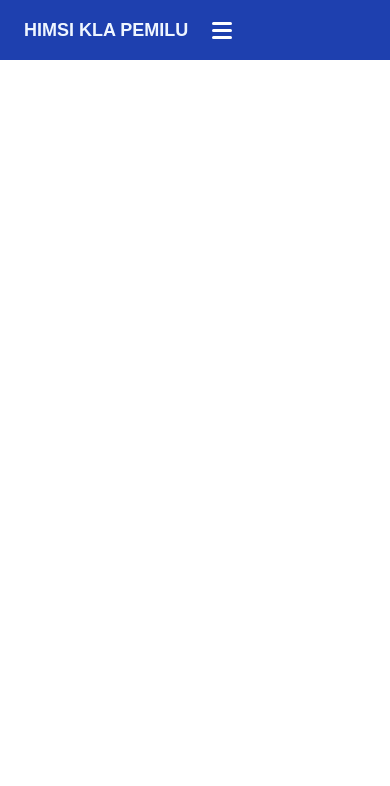
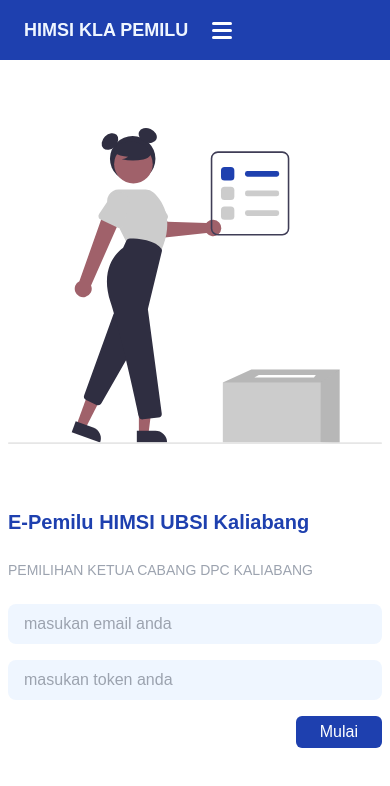
Before and after one commit to saddam-satria/himsikla-system, a React app in the folder voting/: page / in a window 390 px wide. Shown: the top 786 px of the page. Built offline with nearby package versions, Linux system fonts and the light colour scheme; no server answers.

Commit message:
add redux

```diff
--- a/voting/src/config/constant.js
+++ b/voting/src/config/constant.js
@@ -7,3 +7,5 @@
   messagingSenderId: process.env.FIREBASE_MESSAGING_SENDER_ID,
   appId: process.env.FIREBASE_APP_ID,
 };
+
+export const BASE_URL = process.env.BASE_URL || 'http://localhost:3000/';
--- /dev/null
+++ b/voting/src/middlewares/setToken.js
@@ -0,0 +1,21 @@
+import React from 'react';
+import { useDispatch } from 'react-redux';
+import getToken from '../redux/action/user/getToken';
+
+const SetToken = ({ children }) => {
+  const render = React.useRef(true);
+
+  const dispatch = useDispatch();
+  React.useEffect(() => {
+    if (render.current) {
+      dispatch(getToken());
+    }
+    return () => {
+      render.current = false;
+    };
+  }, [dispatch]);
+
+  return children;
+};
+
+export default SetToken;
--- a/voting/src/pages/homepage.js
+++ b/voting/src/pages/homepage.js
@@ -1,22 +1,90 @@
-import React, { useState, useEffect } from 'react';
-import axios from '../config/axios';
+import React from 'react';
+import { useSelector } from 'react-redux';
+import { useDispatch } from 'react-redux';
+import { Link } from 'react-router-dom';
+import { BASE_URL } from '../config/constant';
+import loginReduxAction from '../redux/action/user/login';
 
 function Homepage() {
-  const [counter, setCounter] = useState(0);
+  const [payload, setPayload] = React.useState({
+    email: '',
+    token: '',
+  });
+  const dispatch = useDispatch();
+  const userState = useSelector((state) => state.user);
+  const currentUser = userState.data;
 
-  useEffect(() => {
-    const fetchUser = async () => {
-      const users = await axios.get('/');
+  const startVoting = (e) => {
+    e.preventDefault();
 
-      console.log(users);
-    };
-
-    fetchUser();
-  }, []);
+    dispatch(loginReduxAction(payload.email, payload.token));
+  };
 
   return (
     <div>
-      <h5 className="uppercase text-blue-300">Selamat Datang</h5>
+      <div className="grid grid-cols-1 md:grid-cols-2 gap-4">
+        <div className="order-2 sm:order-1 w-full h-full flex flex-col space-y-6 py-12">
+          <h3 className="text-xl lg:text-3xl capitalize font-extrabold text-blue-800">
+            E-Pemilu HIMSI UBSI Kaliabang
+          </h3>
+          <span className="text-sm text-gray-400 uppercase">
+            pemilihan ketua cabang DPC kaliabang
+          </span>
+          {currentUser && (
+            <div className="flex flex-col space-y-4">
+              <p className="text-gray-400 capitalize">
+                pilih ketua dpc kaliabang sesuai dengan pilihan anda sendiri,
+                setiap account hanya bisa di gunakan sekali saja
+              </p>
+              <div>
+                <Link
+                  to={'/'}
+                  className="px-6 rounded-md py-1 bg-blue-800 text-white hover:bg-blue-600"
+                >
+                  ke halaman pemilu
+                </Link>
+              </div>
+            </div>
+          )}
+          {!currentUser && (
+            <div>
+              <div className="flex flex-col space-y-4">
+                <input
+                  type="text"
+                  placeholder="masukan email anda"
+                  className="py-2 px-4 bg-blue-50 text-black rounded-lg focus:outline-none hover:outline-none hover:border-none focus:border-none"
+                  onChange={(e) => {
+                    setPayload({ ...payload, email: e.target.value });
+                  }}
+                />
+                <input
+                  type="text"
+                  placeholder="masukan token anda"
+                  className="py-2 px-4 bg-blue-50 text-black rounded-lg focus:outline-none hover:outline-none hover:border-none focus:border-none"
+                  onChange={(e) => {
+                    setPayload({ ...payload, token: e.target.value });
+                  }}
+                />
+                <div className="ml-auto">
+                  <button
+                    onClick={startVoting}
+                    className="px-6 rounded-md py-1 bg-blue-800 text-white hover:bg-blue-600"
+                  >
+                    Mulai
+                  </button>
+                </div>
+              </div>
+            </div>
+          )}
+        </div>
+        <div className="w-full h-full order-1 sm:order-2">
+          <img
+            src={`${BASE_URL}assets/image/election.svg`}
+            alt="election day"
+            className="w-full h-full lg:h-1/2 object-contain"
+          />
+        </div>
+      </div>
     </div>
   );
 }
--- /dev/null
+++ b/voting/src/redux/action/user/getToken.js
@@ -0,0 +1,21 @@
+import { USER_ERROR, USER_SET_TOKEN } from '../../types';
+
+const getToken = () => (dispatch) => {
+  const tokenStorage = JSON.parse(localStorage.getItem('token'));
+
+  if (!tokenStorage) {
+    dispatch({
+      type: USER_ERROR,
+      message: 'Invalid Token',
+    });
+
+    return;
+  }
+
+  const { token } = tokenStorage;
+  dispatch({
+    type: USER_SET_TOKEN,
+    data: token,
+  });
+};
+export default getToken;
--- /dev/null
+++ b/voting/src/redux/action/user/login.js
@@ -0,0 +1,45 @@
+import axios from '../../../config/axios';
+import { USER_ERROR, USER_LOADING, USER_LOGIN } from '../../types';
+
+const loginReduxAction = (email, token) => (dispatch) => {
+  const payload = {
+    email,
+    token,
+  };
+
+  dispatch({
+    type: USER_LOADING,
+    loading: true,
+  });
+  axios
+    .post('login', payload)
+    .then((response) => {
+      const { data } = response;
+
+      if (data.status.includes('error')) throw new Error(data.message);
+
+      localStorage.setItem('token', JSON.stringify({ token: data.data }));
+
+      dispatch({
+        type: USER_LOGIN,
+        data: data.data,
+      });
+    })
+    .catch((error) => {
+      let data;
+      let message;
+
+      message = error.message;
+      if (error.response) {
+        data = error.response.data;
+        message = data.error.message;
+      }
+
+      dispatch({
+        type: USER_ERROR,
+        message,
+      });
+    });
+};
+
+export default loginReduxAction;
--- a/voting/src/redux/reducers/index.js
+++ b/voting/src/redux/reducers/index.js
@@ -1,20 +1,6 @@
 import { combineReducers } from 'redux';
-import { WELCOME } from '../types';
-
-const initalState = {
-  data: 'hello world',
-};
-
-const welcome = (state = initalState, action) => {
-  switch (action) {
-    case WELCOME:
-      return { ...state };
-
-    default:
-      return state;
-  }
-};
+import user from './user';
 
 export const reducers = combineReducers({
-  welcome,
+  user,
 });
--- /dev/null
+++ b/voting/src/redux/reducers/user.js
@@ -0,0 +1,47 @@
+import { USER_ERROR, USER_LOADING, USER_LOGIN, USER_SET_TOKEN } from '../types';
+
+const initalState = {
+  data: null,
+  error: false,
+  message: null,
+  loading: false,
+};
+
+const user = (state = initalState, action) => {
+  switch (action.type) {
+    case USER_LOGIN:
+      return {
+        ...state,
+        data: action.data,
+        loading: false,
+        error: false,
+        message: null,
+      };
+    case USER_SET_TOKEN:
+      return {
+        ...state,
+        data: action.data,
+        loading: false,
+        error: false,
+        message: null,
+      };
+    case USER_ERROR:
+      return {
+        ...state,
+        data: null,
+        loading: false,
+        error: true,
+        message: action.message,
+      };
+    case USER_LOADING:
+      return {
+        ...state,
+        loading: true,
+      };
+
+    default:
+      return state;
+  }
+};
+
+export default user;
--- a/voting/src/redux/store.js
+++ b/voting/src/redux/store.js
@@ -15,4 +15,7 @@
 
 chromeExtension();
 
-export const store = createStore(reducers, compose(applyMiddleware(thunk)));
+export const store = createStore(
+  reducers,
+  compose(applyMiddleware(thunk), chromeExtension())
+);
--- a/voting/src/redux/types.js
+++ b/voting/src/redux/types.js
@@ -1 +1,6 @@
 export const WELCOME = 'WELCOME';
+export const GET_USER = 'GET_USER';
+export const USER_ERROR = 'USER_ERROR';
+export const USER_LOADING = 'USER_LOADING';
+export const USER_LOGIN = 'USER_LOGIN';
+export const USER_SET_TOKEN = 'USER_SET_TOKEN';
--- a/voting/src/routes/index.js
+++ b/voting/src/routes/index.js
@@ -1,15 +1,23 @@
 import React from 'react';
 import { BrowserRouter as Router, Routes, Route } from 'react-router-dom';
 import NavbarComponent from '../components/NavbarComponent';
+import SetToken from '../middlewares/setToken';
 import Homepage from '../pages/homepage';
 
 export function Routing() {
   return (
     <Router>
       <NavbarComponent />
-      <div className="container mx-auto px-0 sm:px-4 mt-4">
+      <div className="container mx-auto px-2 sm:px-4 mt-32 sm:mt-8">
         <Routes>
-          <Route path="/" element={<Homepage />} />
+          <Route
+            path="/"
+            element={
+              <SetToken>
+                <Homepage />
+              </SetToken>
+            }
+          />
         </Routes>
       </div>
     </Router>
```
Also changed, not shown: voting/public/assets/image/election.svg (added).
